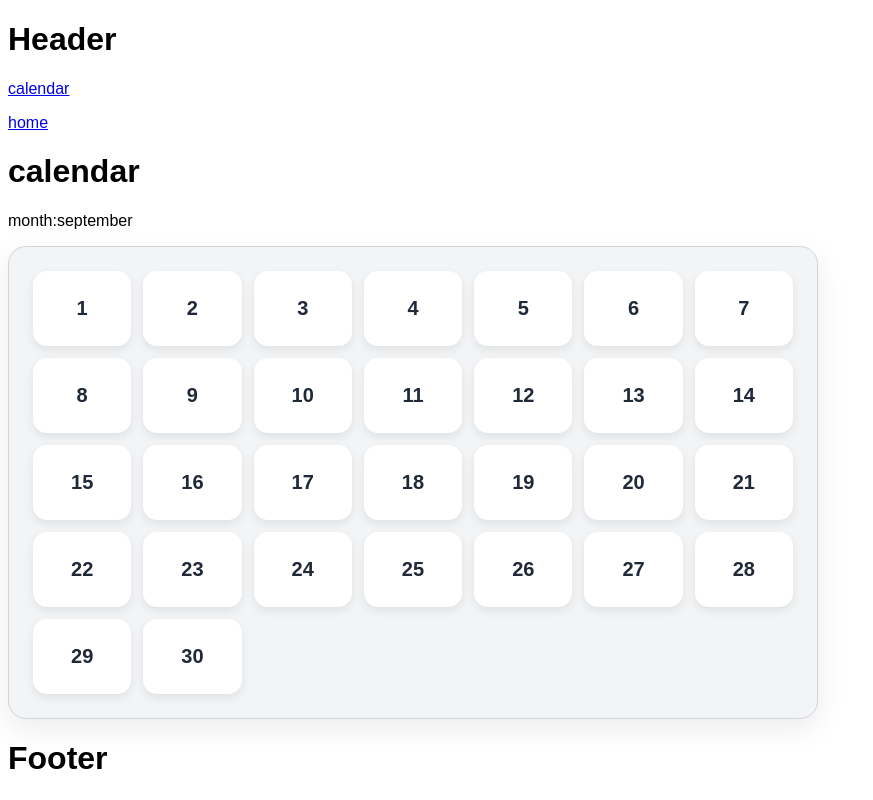
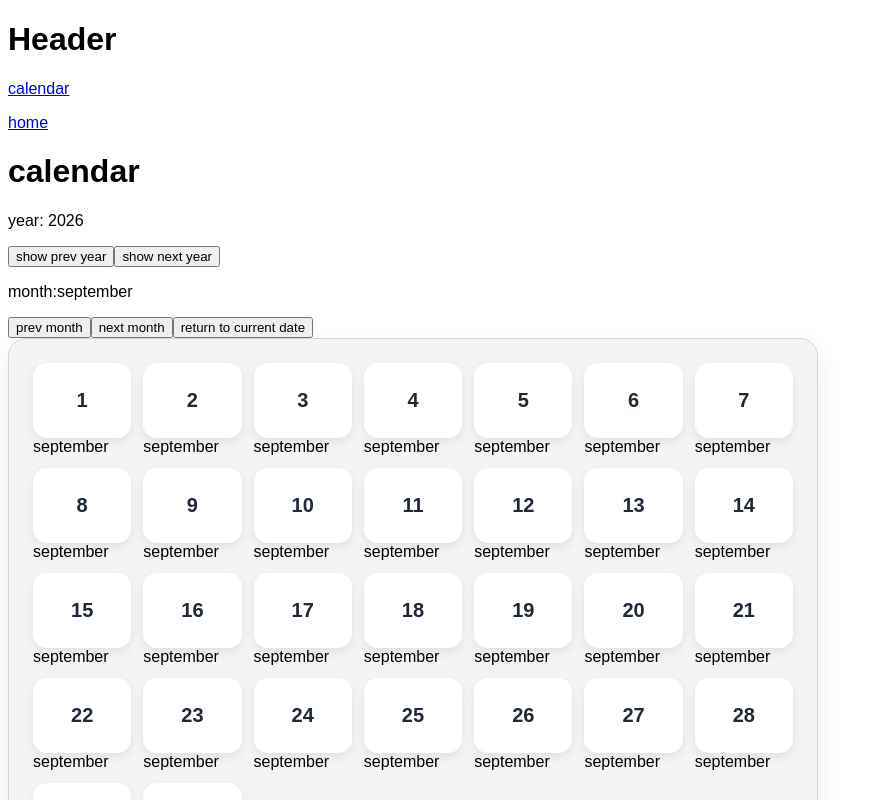
Before and after one commit to ngRR228/gym-tracker, a React (Vite) app in the folder gymTracker/: page /calendar in a window 1280 px wide. Shown: the top 800 px of the page, without its empty margins (0-873 px from the left). Built offline with nearby package versions, Linux system fonts and the light colour scheme.

Commit message:
route in app , next year/month , prev year/month

```diff
--- a/gymTracker/src/app/App.tsx
+++ b/gymTracker/src/app/App.tsx
@@ -1,5 +1,5 @@
 
-import {  Route, Routes, useNavigate } from 'react-router-dom'
+import {  Route, Routes } from 'react-router-dom'
 import './App.css'
 import Header from '../pages/Header/Header'
 import HomePage from '../pages/HomePage/HomePage'
@@ -18,8 +18,7 @@ function App() {
     <Routes>
           <Route path='/' element={<HomePage/>} />
           <Route path='/calendar' element={<CalendarPage />} />
-         {/* <Route path={`/${day.year}/${day.month}/${day.calendarDay}`} element={<TrainigDay/>} />
-         <Route path="/:year/:month/:day" element={<CalendarPage />} /> */}
+          <Route path="/:year/:month/:day" element={<TrainigDay />} />
       </Routes>
       <Footer />
 
--- a/gymTracker/src/pages/CalendarPage/CalendarPage.tsx
+++ b/gymTracker/src/pages/CalendarPage/CalendarPage.tsx
@@ -2,7 +2,6 @@ import { useEffect, useState } from "react"
 import styles from "./CalendarPage.module.css"
 import { useNavigate } from "react-router-dom";
 import type { CalendarDay } from "../../shared/types/Day";
-import { useParams } from "react-router-dom";
 
 
 export default function CalendarPage () {
@@ -12,29 +11,28 @@ export default function CalendarPage () {
   "july", "august", "september", "october", "november", "december"
 ];
 
-const calendarDays: number[] = [
-  1, 2, 3, 4, 5, 6, 7, 8, 9, 10,
-  11, 12, 13, 14, 15, 16, 17, 18, 19, 20,
-  21, 22, 23, 24, 25, 26, 27, 28, 29, 30, 31
-];
-
 
 const[mark, setMark] = useState<number[]>([])
 
 const [currentDay , setCurrentDay] = useState<Date>(new Date())
-const currentMonthNumber =  currentDay.getMonth()
-const currentMonth = months[currentMonthNumber]
+const[currentMonthNumberState , setCurrentMonthNumber] = useState<number>(currentDay.getMonth())
+const[currentYearNumberState , setCurrentYearNumber] = useState<number>(currentDay.getFullYear())
+// let currentMonthNumber =  currentDay.getMonth()
+// console.log(currentMonthNumber);
+console.log(currentYearNumberState);
+
+const currentMonth = months[currentMonthNumberState]
 console.log(currentMonth);
 
 const[days, setDays] = useState<CalendarDay[]>([])
-let year = currentDay.getFullYear()
-let month: string = currentMonth
+// let year = currentDay.getFullYear()
+// let month: string = currentMonth
 let calendarDay = currentDay.getDate()
 
-function generateDays (year , monthNumber): CalendarDay[] {
- let month: string = months[monthNumber]
+function generateDays (year, currentMonthNumberState, ): CalendarDay[] {
+ let month: string = months[currentMonthNumberState]
 let daysAmount = []
-let daysInMonth = new Date(year , monthNumber + 1, 0).getDate()
+let daysInMonth = new Date(year , currentMonthNumberState + 1, 0).getDate()
 for(let day = 1 ; day <= daysInMonth ; day++){
     daysAmount.push({
         calendarDay: day ,
@@ -48,10 +46,10 @@ return daysAmount
 }
 //console.log(generateDays(currentDay.getFullYear() , currentDay.getMonth()));
 useEffect(() => {
-setDays(generateDays(currentDay.getFullYear() , currentDay.getMonth()))
-}, [])
+setDays(generateDays(currentYearNumberState , currentMonthNumberState))
+}, [currentMonthNumberState , currentYearNumberState])
 
-let test1 = new Date (2026 , 4 , 14)
+//let test1 = new Date (2026 , 4 , 14)
 
 
    const navigate =  useNavigate()
@@ -76,7 +74,25 @@ let test1 = new Date (2026 , 4 , 14)
     return(
         <>
         <h1>calendar</h1>
+        <p>year: {currentYearNumberState}</p>
+        <button onClick={() => {
+        setCurrentYearNumber(prevYear => prevYear - 1)
+        }}>show prev year</button>
+         <button onClick={() => {
+            setCurrentYearNumber (currentYear => currentYear  + 1 )
+         }}>show next year</button>
         <p>month:{currentMonth}</p>
+            <button onClick={() => {
+       currentMonthNumberState === 0 ? setCurrentMonthNumber(11) : setCurrentMonthNumber(prevMonth => prevMonth - 1)
+        }}>prev month</button>
+        <button onClick={() => {
+           currentMonthNumberState === 11 ? setCurrentMonthNumber(0) : setCurrentMonthNumber(currentMonth => currentMonth + 1)
+        }}>next month</button>
+
+        <button onClick={() => {
+            setCurrentMonthNumber(new Date().getMonth())
+                setCurrentYearNumber(new Date().getFullYear())
+        }}>return to current date</button>
         <div className={styles.calendar}>
             {days.map((day) => (
                 <ul key={day.calendarDay}>
@@ -86,6 +102,7 @@ let test1 = new Date (2026 , 4 , 14)
                             markAsDone(day)
                          }}>{day.calendarDay}</button>
                         </li>
+                         <li>{day.month}</li>
                 </ul>
             ))}
 
--- a/gymTracker/src/pages/TrainigDay/TrainigDay.tsx
+++ b/gymTracker/src/pages/TrainigDay/TrainigDay.tsx
@@ -6,11 +6,12 @@ export default function TrainigDay () {
     const location = useLocation()
     const { day } = location.state || {}
 
+console.log(day);
 
 
 
     return (
-        <h1>TrainigDay 1</h1>
+        <h1>TrainigDay {day.year} {day.month} {day.calendarDay}</h1>
 
 
     )
```
